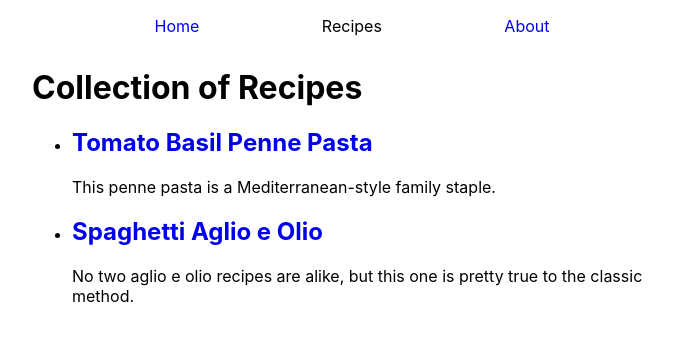
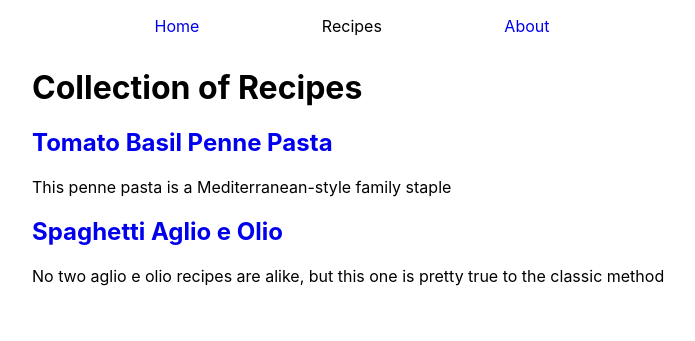
Before and after one commit to sisodiaa/recipes-static-site, a Jekyll site: the page built from recipes.html, in a window 1280 px wide. Shown: the top 341 px of the page, without its empty margins (288-983 px from the left). Built offline with Jekyll 4.4.1, drawn with Linux system fonts in a browser that asks for light colours.

Commit message:
Reorder elements in posts, show recipes list without list styles, and add summary for each post

```diff
--- a/_sass/main.scss
+++ b/_sass/main.scss
@@ -54,3 +54,9 @@ img.post__image {
   border-radius: 10px;
   filter: drop-shadow(0 0 0.05rem);
 }
+
+ul.recipes {
+  list-style-type: none;
+  padding: 0;
+  margin: 0;
+}
--- a/recipes.html
+++ b/recipes.html
@@ -7,11 +7,11 @@ title: Recipes
   Collection of Recipes
 </h1>
 
-<ul>
+<ul class="recipes">
   {% for post in site.posts %}
     <li>
       <h2><a href="{{ post.url }}">{{ post.title }}</a></h2>
-      {{ post.excerpt }}
+      {{ post.summary }}
     </li>
   {% endfor %}
 </ul>
```
Also changed, not shown: _posts/2022-11-20-spaghetti-aglio-olio.md (+3 -2 lines), _posts/2022-11-21-tomato-basil-penne-pasta.md (+3 -2 lines).
